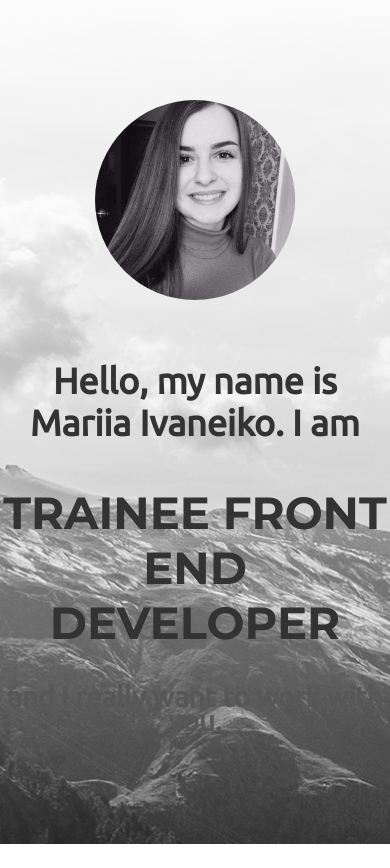
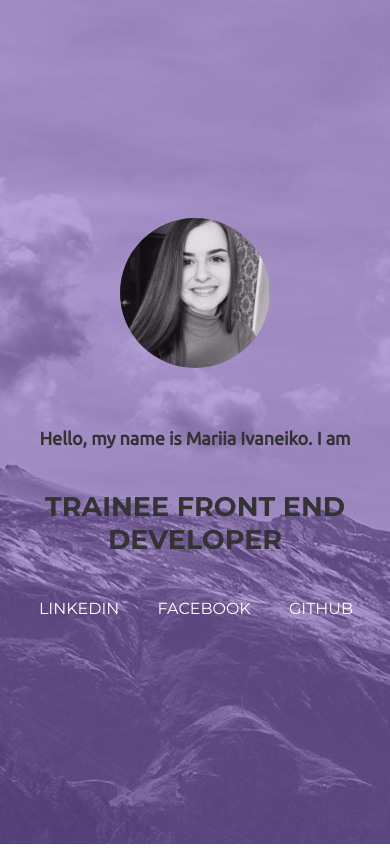
Before and after one commit to Mariya20/zapotichna, a plain HTML site: page index.html in a window 390 px wide. After the commit the page ends 844 px from the top, so only its background shows below. Drawn offline with Linux system fonts and the light colour scheme.

Commit message:
fixes bug to style.css; deleted description

```diff
--- a/css/style.css
+++ b/css/style.css
@@ -3,7 +3,6 @@
   --ubuntuFont: "Ubuntu";
   --montserratFont: "Montserrat";
   --titleColor: #333333;
-  --descriptionColor: #575757;
 }
 *,
 *::before,
@@ -26,16 +25,15 @@ body {
 /* Container */
 .container {
   position: relative;
-  padding-top: 100px;
   width: 100%;
-  max-width: 1210px;
-  margin: 0 auto;
   text-align: center;
   z-index: 2;
 }
 /* Presentation */
 .presentation {
+  display: flex;
   position: relative;
+  align-items: center;
   background-image: url(../img/bg_photo.png);
   background-repeat: no-repeat;
   background-size: cover;
@@ -49,18 +47,12 @@ body {
   height: 100%;
   top: 0;
   left: 0;
-
+  background: rgba(126, 87, 194, 0.5);
   z-index: 1;
-
-  opacity: 0.95;
-  background-image: linear-gradient(
-    to bottom,
-    rgb(255, 255, 255),
-    rgba(0, 0, 0, 0)
-  );
 }
 /* Image */
 .main_img {
+  flex-direction: column;
   margin: 0 auto;
   width: 200px;
   height: 200px;
@@ -72,6 +64,7 @@ body {
 }
 /* Title */
 .suptitle {
+  flex-direction: column;
   margin-top: 60px;
   padding-bottom: 23px;
   font-family: var(--ubuntuFont);
@@ -80,6 +73,7 @@ body {
   text-align: center;
 }
 .title {
+  flex-direction: column;
   margin: 18px 0 35px;
   position: relative;
   color: var(--titleColor);
@@ -88,20 +82,10 @@ body {
   text-transform: uppercase;
   text-align: center;
 }
-.description {
-  margin: 0 auto 100px;
-
-  font-family: var(--ubuntuFont);
-  font-size: 24px;
-  line-height: 24px;
-
-  max-width: 954px;
-  color: var(--descriptionColor);
-
-  text-align: center;
-}
 /* Social */
 .social {
+  flex-direction: column;
+  align-self: flex-end;
 }
 .social_item {
   padding: 8px 16px;
@@ -115,5 +99,27 @@ body {
   color: white;
 }
 .social_item:hover {
-  background-color: var(--descriptionColor);
+  background-color: var(--titleColor);
 }
+
+@media screen and (max-width: 879px) {
+  .main_img {
+    width: 150px;
+    height: 150px;
+  }
+  .suptitle {
+    font-size: 18px;
+  }
+  .title {
+    font-size: 24px;
+  }
+}
+
+@media screen and (max-width: 519px) {
+  .suptitle {
+    font-size: 12px;
+  }
+  .title {
+    font-size: 18px;
+  }
+}
--- a/index.html
+++ b/index.html
@@ -17,9 +17,6 @@
         </div>
         <div class="title">
           <h1>Trainee Front End Developer</h1>
-        </div>
-        <div class="description">
-          <h3>and I really want to work with you.</h3>
         </div>
         <div class="social">
           <a
```
